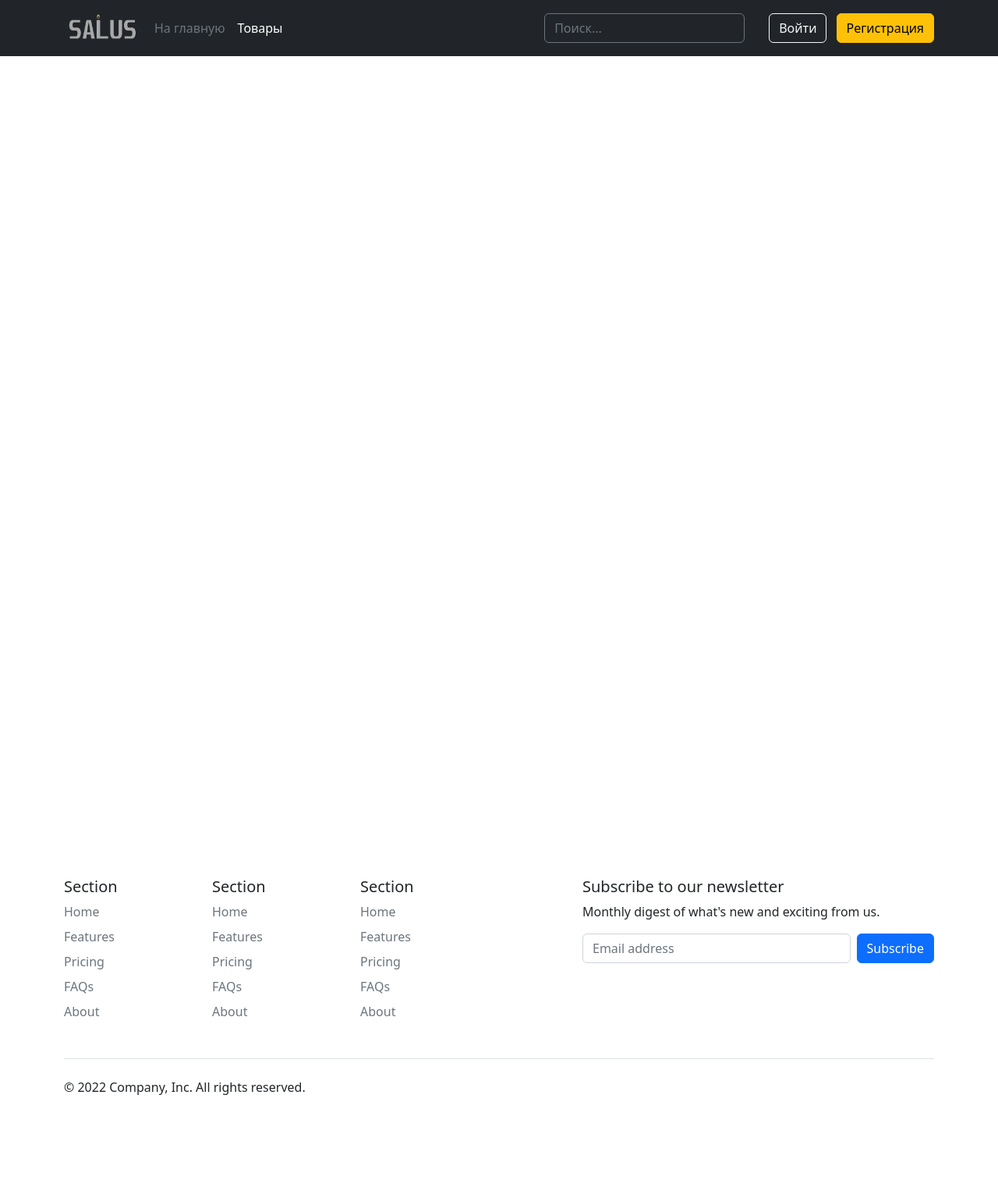
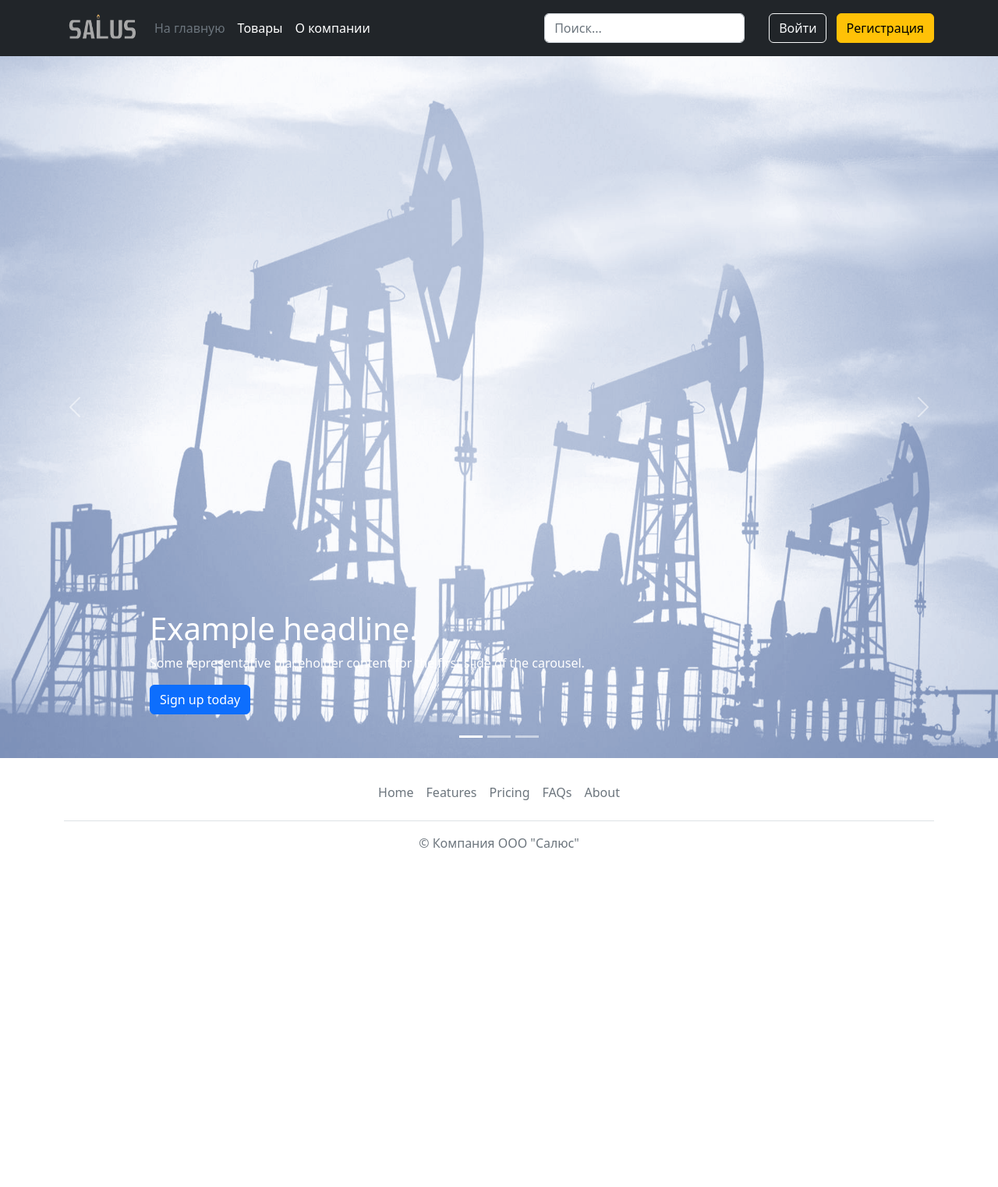
Before and after one commit to Duralax/SALUS, a Django app: page / in a window 1280 px wide. Shown: the whole page at 78% size. After the commit the page ends 1087 px from the top, so only its background shows below. Run offline with Django 4.2, Linux system fonts and the light colour scheme; some libraries are stand-ins or nearby versions.

Commit message:
home page

```diff
--- a/main/main/urls.py
+++ b/main/main/urls.py
@@ -19,6 +19,6 @@ from django.urls import path
 from main import views
 
 urlpatterns = [
-    path('', views.index, name='index'),
+    path('', views.home, name='home'),
     path('admin/', admin.site.urls),
 ]
--- a/main/main/views.py
+++ b/main/main/views.py
@@ -2,5 +2,5 @@ from django.shortcuts import render
 
 # Create your views here.
 
-def index (request):
-    return render(request, 'index.html')
+def home (request):
+    return render(request, 'home.html')
--- a/main/static/css/headers.css
+++ b/main/static/css/headers.css
@@ -53,8 +53,14 @@
       }
 
 header {
-  position: fixed;
-  top: 0;
-  width: 100%;
-  padding: 20px;
+    top: 0;
+	height: 50px;
+	width: 100%;
+	max-width: 640px;
+	margin:0px auto;
+	position: absolute;
+  	z-index: 99999999;
+  	border-bottom: 1px solid #000;
+  	background: #fff;
+
 }
--- /dev/null
+++ b/main/templates/home.html
@@ -0,0 +1,103 @@
+{% extends 'index.html' %}
+{% load static %}
+
+{% block title %}
+    Home page
+{% endblock title %}
+
+{% block container %}
+
+
+
+
+<head>
+
+    <!-- Bootstrap core CSS -->
+
+
+
+
+
+    <!-- Custom styles for this template -->
+
+  </head>
+  <body>
+
+
+  <div id="myCarousel" class="carousel slide carousel-fade" data-bs-ride="carousel">
+    <div class="carousel-indicators">
+      <button type="button" data-bs-target="#myCarousel" data-bs-slide-to="0" class="active" aria-current="true" aria-label="Slide 1"></button>
+      <button type="button" data-bs-target="#myCarousel" data-bs-slide-to="1" aria-label="Slide 2"></button>
+      <button type="button" data-bs-target="#myCarousel" data-bs-slide-to="2" aria-label="Slide 3"></button>
+    </div>
+
+    <div class="carousel-inner">
+      <div class="carousel-item active">
+        <img src="{% static '/img/back1.png/'%}" class="bd-placeholder-img" width="100%" height="900px" xmlns="http://www.w3.org/2000/svg" aria-hidden="true" preserveAspectRatio="xMidYMid slice" focusable="true"><rect width="100%" height="100%" fill="#777"/></img>
+
+        <div class="container">
+          <div class="carousel-caption text-start">
+            <h1>Example headline.</h1>
+            <p>Some representative placeholder content for the first slide of the carousel.</p>
+            <p><a class="btn btn-dk btn-primary" href="#">Sign up today</a></p>
+          </div>
+        </div>
+      </div>
+
+      <div class="carousel-item">
+        <img src="{% static '/img/back2.jpg/'%}" class="bd-placeholder-img" width="100%" height="900px" xmlns="http://www.w3.org/2000/svg" aria-hidden="true" preserveAspectRatio="xMidYMid slice" focusable="false"><rect width="100%" height="100%" fill="#777"/></img>
+
+        <div class="container">
+          <div class="carousel-caption">
+            <h1>Another example headline.</h1>
+            <p>Some representative placeholder content for the second slide of the carousel.</p>
+            <p><a class="btn btn-lg btn-primary" href="#">Learn more</a></p>
+          </div>
+        </div>
+      </div>
+
+      <div class="carousel-item">
+        <img src="{% static '/img/back3.jpg/'%}" class="bd-placeholder-img" width="100%" height="900px" xmlns="http://www.w3.org/2000/svg" aria-hidden="true" preserveAspectRatio="xMidYMid slice" focusable="false"><rect width="100%" height="100%" fill="#777"/></img>
+
+        <div class="container">
+          <div class="carousel-caption text-end">
+            <h1>One more for good measure.</h1>
+            <p>Some representative placeholder content for the third slide of this carousel.</p>
+            <p><a class="btn btn-lg btn-primary" href="#">Browse gallery</a></p>
+          </div>
+        </div>
+      </div>
+    </div>
+    <button class="carousel-control-prev" type="button" data-bs-target="#myCarousel" data-bs-slide="prev">
+      <span class="carousel-control-prev-icon" aria-hidden="true"></span>
+      <span class="visually-hidden">Previous</span>
+    </button>
+    <button class="carousel-control-next" type="button" data-bs-target="#myCarousel" data-bs-slide="next">
+      <span class="carousel-control-next-icon" aria-hidden="true"></span>
+      <span class="visually-hidden">Next</span>
+    </button>
+  </div>
+
+
+  <!-- Marketing messaging and featurettes
+  ================================================== -->
+  <!-- Wrap the rest of the page in another container to center all the content. -->
+  <!-- START THE FEATURETTES -->
+
+
+
+
+    <!-- /END THE FEATURETTES -->
+
+  <!-- /.container -->
+
+
+  <!-- FOOTER -->
+
+
+
+
+    <script src="{% static '/js/bootstrap.bundle.min.js' %}"></script>
+  </body>
+
+{% endblock container %}
--- a/main/templates/index.html
+++ b/main/templates/index.html
@@ -3,21 +3,17 @@
 <html lang="en">
   <head>
     <title>SALUS</title>
-<link rel="stylesheet" href="https://maxcdn.bootstrapcdn.com/bootstrap/4.0.0/css/bootstrap.min.css"
-      integrity="sha384Gn5384xqQ1aoWXA+058RXPxPg6fy4IWvTNh0E263XmFcJlSAwiGgFAW/dAiS6JXm" crossorigin="anonymous"/>
-
-
     <!-- Bootstrap core CSS -->
-<link href="{% static '/css/bootstrap.min.css' %}" rel="stylesheet">
+    <link rel="stylesheet" href="https://stackpath.bootstrapcdn.com/bootstrap/4.3.1/css/bootstrap.min.css" integrity="sha384-ggOyR0iXCbMQv3Xipma34MD+dH/1fQ784/j6cY/iJTQUOhcWr7x9JvoRxT2MZw1T" crossorigin="anonymous">
+    <link href="{% static '/css/bootstrap.min.css' %}" rel="stylesheet">
 
     <!-- Custom styles for this template -->
-    <link href="{% static '/css/headers.css' %}" rel="stylesheet">
+
   </head>
-  <body>
-<main>
+
   <div class="b-example-divider"></div>
 
-  <header class="p-3 bg-dark text-white">
+  <header class="p-3 bg-dark text-white sticky-top">
     <div class="container">
       <div class="d-flex flex-wrap align-items-center justify-content-center justify-content-lg-start">
         <a href="/" class="d-flex align-items-center mb-2 mb-lg-0 text-white text-decoration-none">
@@ -25,8 +21,9 @@
         </a>
 
         <ul class="nav col-12 col-lg-auto me-lg-auto mb-2 justify-content-center mb-md-0">
-          <li><a href="#" class="nav-link px-2 text-secondary">На главную</a></li>
+          <li><a href="#" class="nav-link px-2 text-secondary ">На главную</a></li>
           <li><a href="#" class="nav-link px-2 text-white">Товары</a></li>
+          <li><a href="#company" class="nav-link px-2 text-white">О компании</a></li>
 
         </ul>
 
@@ -36,74 +33,28 @@
 
         <div class="text-end" >
           <button type="button" class="btn btn-outline-light me-2">Войти</button>
-          <button type="button" class="btn btn-warning">Регистрация</button>
+          <button type="button" class="btn btn-warning "  >Регистрация</button>
         </div>
       </div>
     </div>
+
   </header>
+{% block container %}
 
+{% endblock container %}
 
-<body><br><br><br><br><br><br><br><br><br><br><br><br><br><br><br><br><br><br><br><br><br><br><br><br><br><br><br><br><br><br><br><br><br><br><br><br><br><br><br><br><br><br><br><br><br></body>
 <div class="container">
-  <footer class="py-5">
-    <div class="row">
-      <div class="col-6 col-md-2 mb-3">
-        <h5>Section</h5>
-        <ul class="nav flex-column">
-          <li class="nav-item mb-2"><a href="#" class="nav-link p-0 text-muted">Home</a></li>
-          <li class="nav-item mb-2"><a href="#" class="nav-link p-0 text-muted">Features</a></li>
-          <li class="nav-item mb-2"><a href="#" class="nav-link p-0 text-muted">Pricing</a></li>
-          <li class="nav-item mb-2"><a href="#" class="nav-link p-0 text-muted">FAQs</a></li>
-          <li class="nav-item mb-2"><a href="#" class="nav-link p-0 text-muted">About</a></li>
-        </ul>
-      </div>
-
-      <div class="col-6 col-md-2 mb-3">
-        <h5>Section</h5>
-        <ul class="nav flex-column">
-          <li class="nav-item mb-2"><a href="#" class="nav-link p-0 text-muted">Home</a></li>
-          <li class="nav-item mb-2"><a href="#" class="nav-link p-0 text-muted">Features</a></li>
-          <li class="nav-item mb-2"><a href="#" class="nav-link p-0 text-muted">Pricing</a></li>
-          <li class="nav-item mb-2"><a href="#" class="nav-link p-0 text-muted">FAQs</a></li>
-          <li class="nav-item mb-2"><a href="#" class="nav-link p-0 text-muted">About</a></li>
-        </ul>
-      </div>
-
-      <div class="col-6 col-md-2 mb-3">
-        <h5>Section</h5>
-        <ul class="nav flex-column">
-          <li class="nav-item mb-2"><a href="#" class="nav-link p-0 text-muted">Home</a></li>
-          <li class="nav-item mb-2"><a href="#" class="nav-link p-0 text-muted">Features</a></li>
-          <li class="nav-item mb-2"><a href="#" class="nav-link p-0 text-muted">Pricing</a></li>
-          <li class="nav-item mb-2"><a href="#" class="nav-link p-0 text-muted">FAQs</a></li>
-          <li class="nav-item mb-2"><a href="#" class="nav-link p-0 text-muted">About</a></li>
-        </ul>
-      </div>
-
-      <div class="col-md-5 offset-md-1 mb-3">
-        <form>
-          <h5>Subscribe to our newsletter</h5>
-          <p>Monthly digest of what's new and exciting from us.</p>
-          <div class="d-flex flex-column flex-sm-row w-100 gap-2">
-            <label for="newsletter1" class="visually-hidden">Email address</label>
-            <input id="newsletter1" type="text" class="form-control" placeholder="Email address">
-            <button class="btn btn-primary" type="button">Subscribe</button>
-          </div>
-        </form>
-      </div>
-    </div>
-
-    <div class="d-flex flex-column flex-sm-row justify-content-between py-4 my-4 border-top">
-      <p>&copy; 2022 Company, Inc. All rights reserved.</p>
-      <ul class="list-unstyled d-flex">
-        <li class="ms-3"><a class="link-dark" href="#"><svg class="bi" width="24" height="24"><use xlink:href="#twitter"/></svg></a></li>
-        <li class="ms-3"><a class="link-dark" href="#"><svg class="bi" width="24" height="24"><use xlink:href="#instagram"/></svg></a></li>
-        <li class="ms-3"><a class="link-dark" href="#"><svg class="bi" width="24" height="24"><use xlink:href="#facebook"/></svg></a></li>
-      </ul>
-    </div>
+  <footer class="py-4 my-7 " >
+    <ul class="nav justify-content-center border-bottom pb-3 mb-3">
+      <li class="nav-item"><a href="#" class="nav-link px-2 text-muted">Home</a></li>
+      <li class="nav-item"><a href="#" class="nav-link px-2 text-muted">Features</a></li>
+      <li class="nav-item"><a href="#" class="nav-link px-2 text-muted">Pricing</a></li>
+      <li class="nav-item"><a href="#" class="nav-link px-2 text-muted">FAQs</a></li>
+      <li class="nav-item"><a href="#" class="nav-link px-2 text-muted">About</a></li>
+    </ul>
+    <p class="text-center text-muted">&copy; Компания ООО "Салюс"</p>
   </footer>
 </div>
-</main>
 
 
     <script src="{% static '/js/bootstrap.bundle.min.js' %}"></script>
```
Also changed, not shown: main/static/css/carousel.css (added, +88 -0 lines), main/static/img/back1.png (added), main/static/img/back2.jpg (added), main/static/img/back3.jpg (added).
